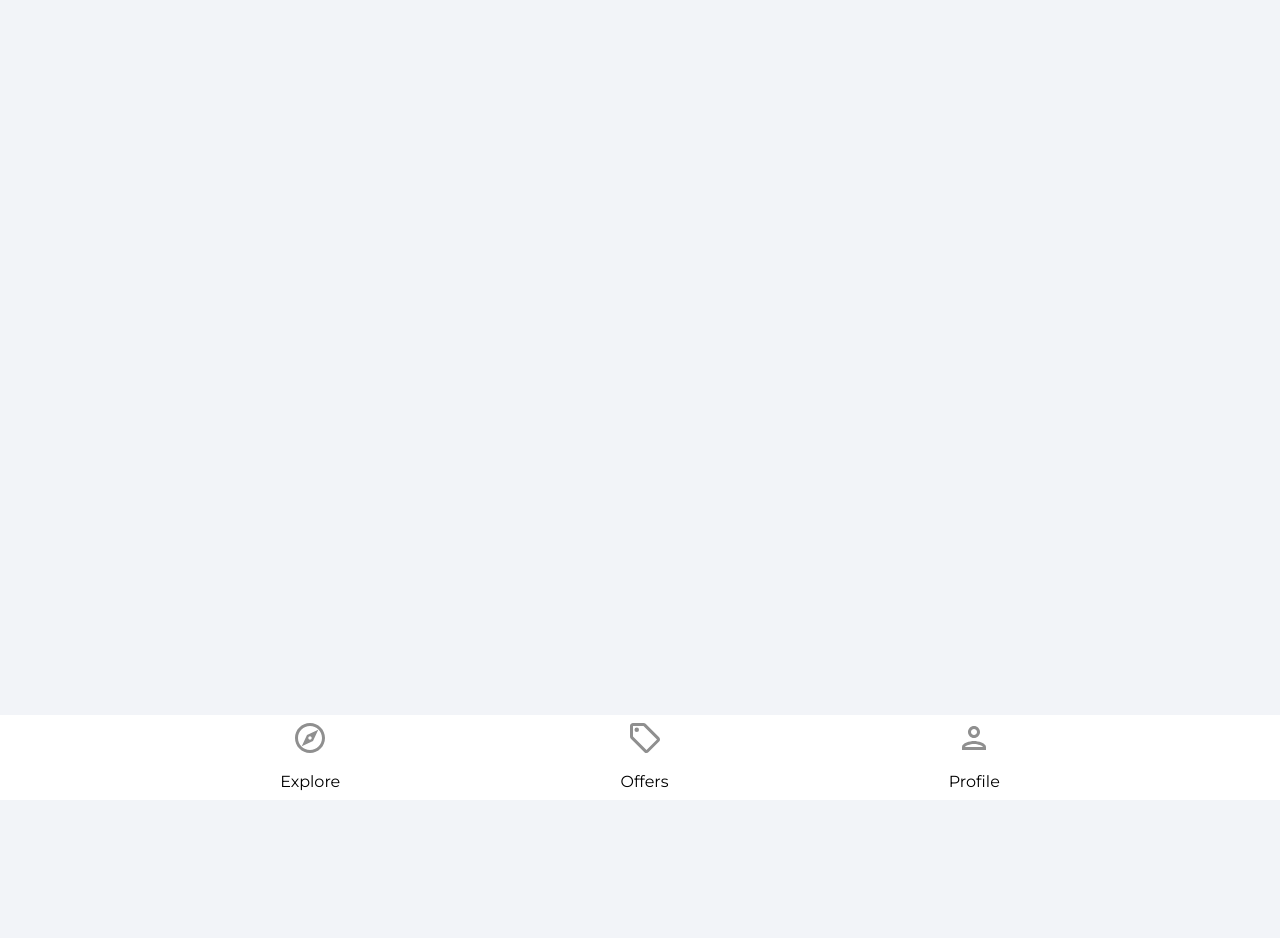
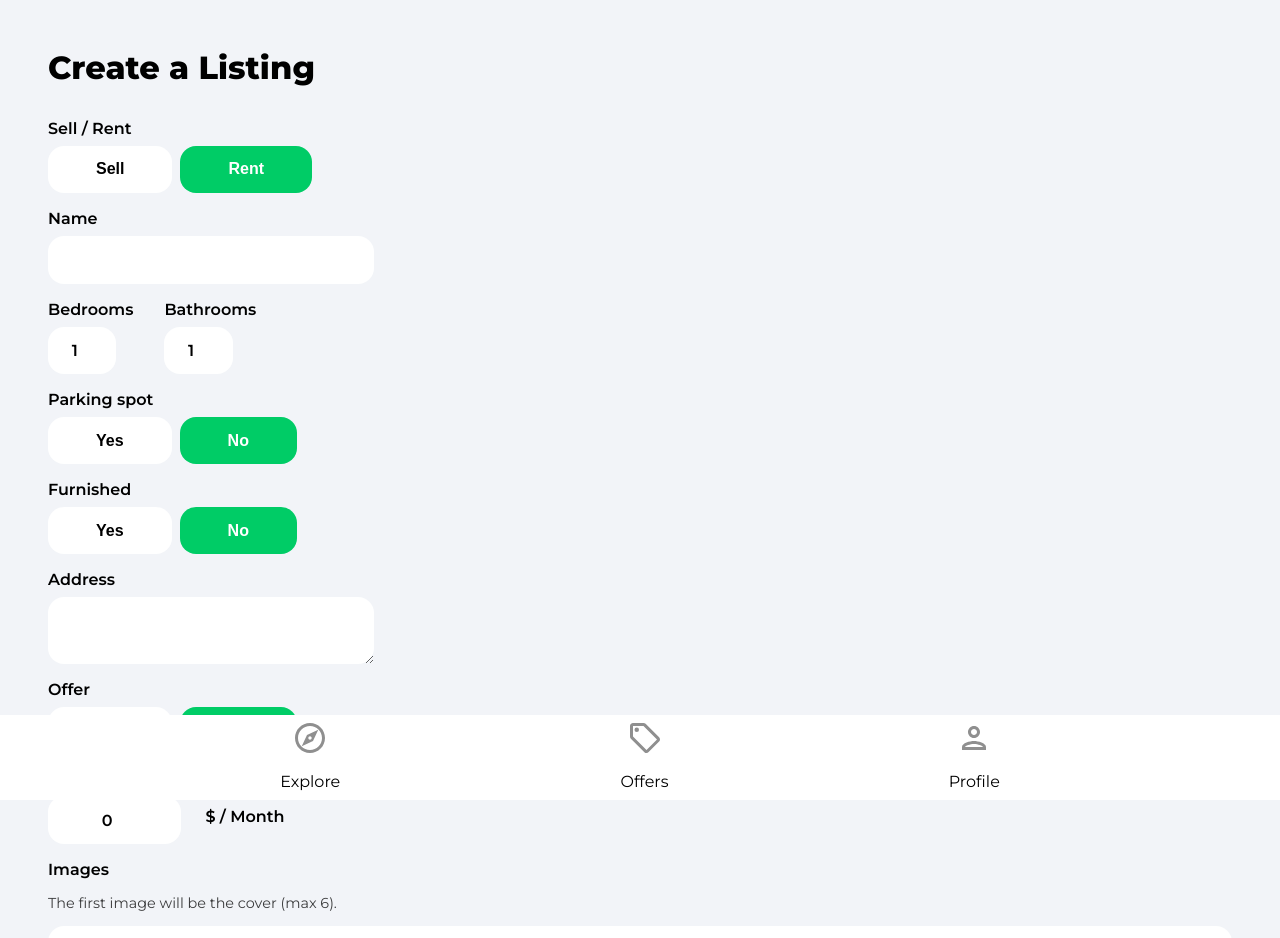
Before and after one commit to Simonbiker/house-marketplace, a React (Create React App) app: page /create-listing in a window 1280 px wide. Shown: the top 938 px of the page. Before the commit the page ends 800 px from the top, so only its background shows below. Built offline with nearby package versions, Linux system fonts and the light colour scheme; no server answers; sample sign-in values are in the browser's storage.

Commit message:
Adding buttons and inputs for create listing page.

```diff
--- a/src/App.js
+++ b/src/App.js
@@ -8,6 +8,7 @@
 import SignIn from './pages/SignIn';
 import SignUp from './pages/SignUp';
 import ForgotPassword from './pages/ForgotPassword';
+import CrateListing from './pages/CrateListing';
 
 // Components
 import Navbar from './components/Navbar';
@@ -28,6 +29,7 @@
           <Route path='/sign-in' element={<SignIn />} />
           <Route path='/sign-up' element={<SignUp />} />
           <Route path='/forgot-password' element={<ForgotPassword />} />
+          <Route path='/create-listing' element={<CrateListing />} />
         </Routes>
         <Navbar />
       </Router>
--- /dev/null
+++ b/src/pages/CrateListing.jsx
@@ -0,0 +1,301 @@
+import React from 'react'
+import { useState, useEffect, useRef } from 'react'
+import { getAuth, onAuthStateChanged } from 'firebase/auth'
+import { useNavigate } from 'react-router-dom'
+import Spinner from '../components/Spinner'
+
+function CrateListing() {
+    const [geolocationEnabled, setGeolocationEnabled] = useState(true)
+    const [loading, setLoading] = useState(false)
+    const [formData, setFormData] = useState({
+        type: 'rent',
+        name: '',
+        bedrooms: 1,
+        bathrooms: 1,
+        parking: false,
+        furnished: false,
+        address: '',
+        offer: false,
+        regularPrice: 0,
+        discountedPrice: 0,
+        images: {},
+        latitude: 0,
+        longitude: 0
+    })
+
+    const { type, name, bedrooms, bathrooms, parking, furnished, address, offer,
+    regularPrice, discountedPrice, images, latitude, longitude} = formData
+
+    const auth = getAuth()
+    const navigate = useNavigate()
+    const isMounted = useRef(true)
+
+    useEffect(() => {
+        if (isMounted) {
+            onAuthStateChanged(auth, (user) => {
+                if (user) {
+                    setFormData({...formData, userRef: user.uid})
+                } else {
+                    navigate('/sign-in')
+                }
+            })
+        }
+
+        return () => {
+            isMounted.current = false
+        }
+        // eslint-disable-next-line react-hooks/exhaustive-deps
+    }, [isMounted])
+
+
+    const onSubmit = e => {
+        e.preventDefault()
+    }
+
+    const onMutate = e => {
+
+    }
+
+    if (loading) {
+        return <Spinner />
+    }
+
+  return (
+    <div className='profile'>
+    <header>
+      <p className='pageHeader'>Create a Listing</p>
+    </header>
+
+    <main>
+      <form onSubmit={onSubmit}>
+        <label className='formLabel'>Sell / Rent</label>
+        <div className='formButtons'>
+          <button
+            type='button'
+            className={type === 'sale' ? 'formButtonActive' : 'formButton'}
+            id='type'
+            value='sale'
+            onClick={onMutate}
+          >
+            Sell
+          </button>
+          <button
+            type='button'
+            className={type === 'rent' ? 'formButtonActive' : 'formButton'}
+            id='type'
+            value='rent'
+            onClick={onMutate}
+          >
+            Rent
+          </button>
+        </div>
+
+        <label className='formLabel'>Name</label>
+        <input
+          className='formInputName'
+          type='text'
+          id='name'
+          value={name}
+          onChange={onMutate}
+          maxLength='32'
+          minLength='10'
+          required
+        />
+
+        <div className='formRooms flex'>
+          <div>
+            <label className='formLabel'>Bedrooms</label>
+            <input
+              className='formInputSmall'
+              type='number'
+              id='bedrooms'
+              value={bedrooms}
+              onChange={onMutate}
+              min='1'
+              max='50'
+              required
+            />
+          </div>
+          <div>
+            <label className='formLabel'>Bathrooms</label>
+            <input
+              className='formInputSmall'
+              type='number'
+              id='bathrooms'
+              value={bathrooms}
+              onChange={onMutate}
+              min='1'
+              max='50'
+              required
+            />
+          </div>
+        </div>
+
+        <label className='formLabel'>Parking spot</label>
+        <div className='formButtons'>
+          <button
+            className={parking ? 'formButtonActive' : 'formButton'}
+            type='button'
+            id='parking'
+            value={true}
+            onClick={onMutate}
+            min='1'
+            max='50'
+          >
+            Yes
+          </button>
+          <button
+            className={
+              !parking && parking !== null ? 'formButtonActive' : 'formButton'
+            }
+            type='button'
+            id='parking'
+            value={false}
+            onClick={onMutate}
+          >
+            No
+          </button>
+        </div>
+
+        <label className='formLabel'>Furnished</label>
+        <div className='formButtons'>
+          <button
+            className={furnished ? 'formButtonActive' : 'formButton'}
+            type='button'
+            id='furnished'
+            value={true}
+            onClick={onMutate}
+          >
+            Yes
+          </button>
+          <button
+            className={
+              !furnished && furnished !== null
+                ? 'formButtonActive'
+                : 'formButton'
+            }
+            type='button'
+            id='furnished'
+            value={false}
+            onClick={onMutate}
+          >
+            No
+          </button>
+        </div>
+
+        <label className='formLabel'>Address</label>
+        <textarea
+          className='formInputAddress'
+          type='text'
+          id='address'
+          value={address}
+          onChange={onMutate}
+          required
+        />
+
+        {!geolocationEnabled && (
+          <div className='formLatLng flex'>
+            <div>
+              <label className='formLabel'>Latitude</label>
+              <input
+                className='formInputSmall'
+                type='number'
+                id='latitude'
+                value={latitude}
+                onChange={onMutate}
+                required
+              />
+            </div>
+            <div>
+              <label className='formLabel'>Longitude</label>
+              <input
+                className='formInputSmall'
+                type='number'
+                id='longitude'
+                value={longitude}
+                onChange={onMutate}
+                required
+              />
+            </div>
+          </div>
+        )}
+
+        <label className='formLabel'>Offer</label>
+        <div className='formButtons'>
+          <button
+            className={offer ? 'formButtonActive' : 'formButton'}
+            type='button'
+            id='offer'
+            value={true}
+            onClick={onMutate}
+          >
+            Yes
+          </button>
+          <button
+            className={
+              !offer && offer !== null ? 'formButtonActive' : 'formButton'
+            }
+            type='button'
+            id='offer'
+            value={false}
+            onClick={onMutate}
+          >
+            No
+          </button>
+        </div>
+
+        <label className='formLabel'>Regular Price</label>
+        <div className='formPriceDiv'>
+          <input
+            className='formInputSmall'
+            type='number'
+            id='regularPrice'
+            value={regularPrice}
+            onChange={onMutate}
+            min='50'
+            max='750000000'
+            required
+          />
+          {type === 'rent' && <p className='formPriceText'>$ / Month</p>}
+        </div>
+
+        {offer && (
+          <>
+            <label className='formLabel'>Discounted Price</label>
+            <input
+              className='formInputSmall'
+              type='number'
+              id='discountedPrice'
+              value={discountedPrice}
+              onChange={onMutate}
+              min='50'
+              max='750000000'
+              required={offer}
+            />
+          </>
+        )}
+
+        <label className='formLabel'>Images</label>
+        <p className='imagesInfo'>
+          The first image will be the cover (max 6).
+        </p>
+        <input
+          className='formInputFile'
+          type='file'
+          id='images'
+          onChange={onMutate}
+          max='6'
+          accept='.jpg,.png,.jpeg'
+          multiple
+          required
+        />
+        <button type='submit' className='primaryButton createListingButton'>
+          Create Listing
+        </button>
+      </form>
+    </main>
+  </div>
+  )
+}
+
+export default CrateListing
--- a/src/pages/Profile.jsx
+++ b/src/pages/Profile.jsx
@@ -4,7 +4,10 @@
 import { updateDoc, doc } from 'firebase/firestore'
 import {db} from '../firebase.config'
 import { useNavigate } from 'react-router-dom'
-import {toast} from 'react-toastify'
+import { toast } from 'react-toastify'
+import { Link } from 'react-router-dom'
+import arrowRight from '../assets/svg/keyboardArrowRightIcon.svg'
+import homeIcon from '../assets/svg/homeIcon.svg'
 
 
 function Profile() {
@@ -77,6 +80,11 @@
             onChange={onChange} />
         </form>
       </div>
+      <Link to='/create-listing' className='createListing'>
+        <img src={homeIcon} alt="home" />
+        <p>Sell or rent your home</p>
+        <img src={arrowRight} alt="arrow right" />
+      </Link>
     </main>
   </div>
 }
```
